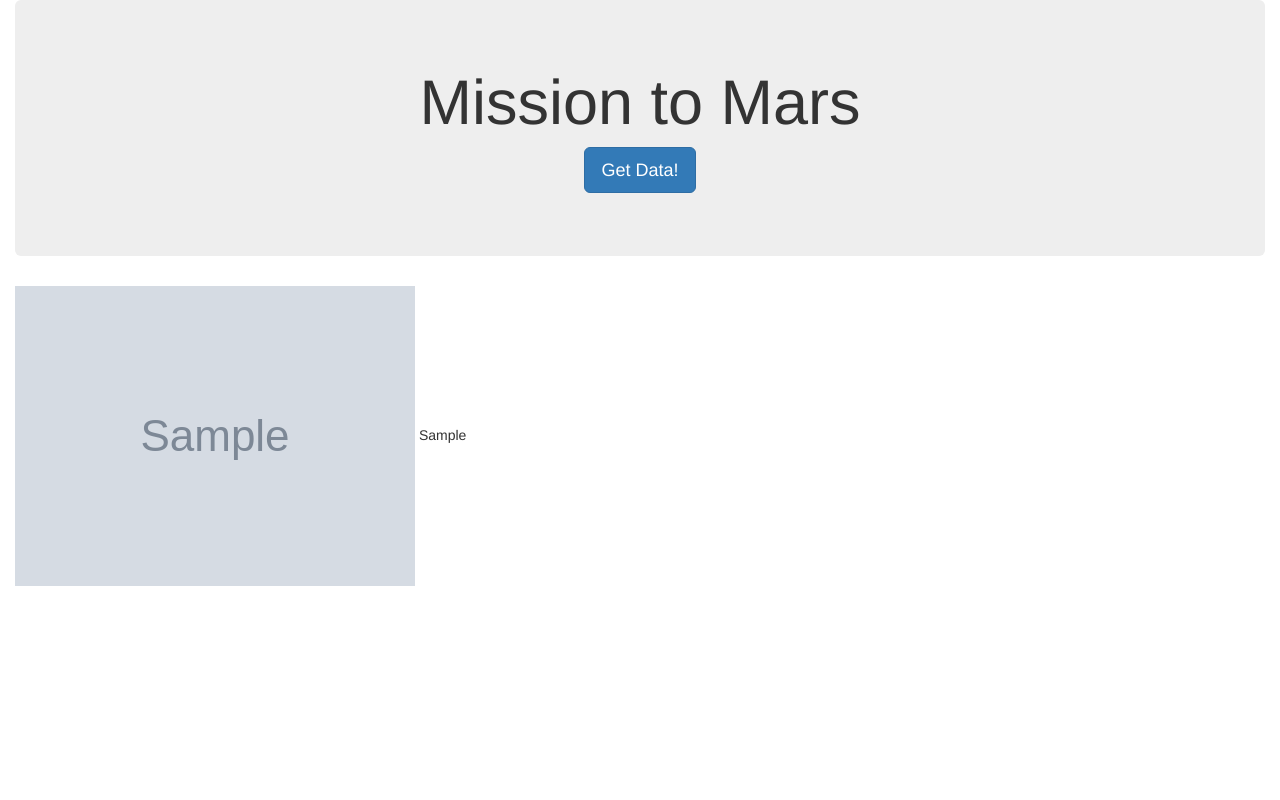
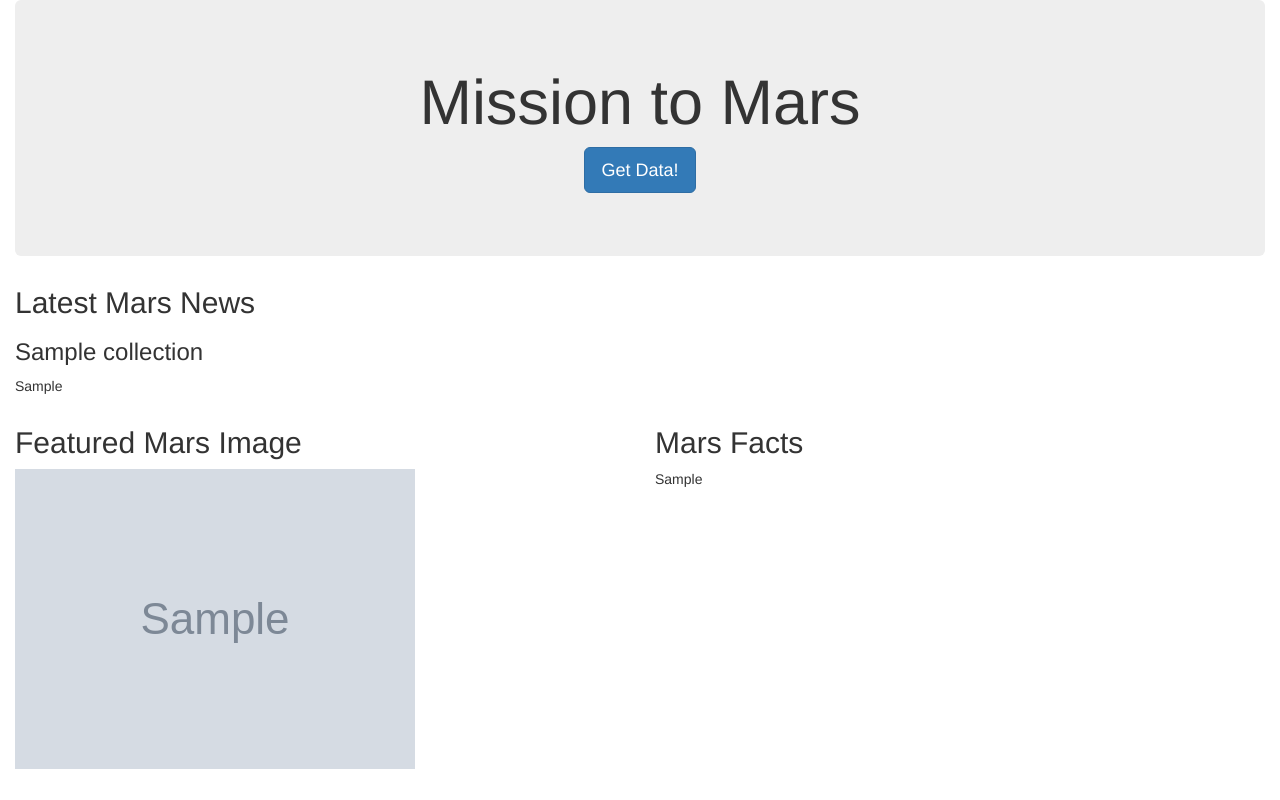
Before and after one commit to improvbutterfly/web-scraping-challenge, a Flask app: page / in a window 1280 px wide. Run offline with Flask 2, Linux system fonts and the light colour scheme; grey boxes marked "Sample" are stand-in pictures; a database or web service that is not in the repository returns one stand-in record (values such as "Sample title"); some libraries are stand-ins or nearby versions.

Commit message:
Fixing webpage

```diff
--- a/Missions_to_Mars/app.py
+++ b/Missions_to_Mars/app.py
@@ -25,7 +25,6 @@ def home():
 def scrape():
 
     # Run the scrape function and save the results to a variable
-    # @TODO: YOUR CODE HERE!
     mars_data = scrape_mars.scrape()
 
     # Update the Mongo database using update and upsert=True
--- a/Missions_to_Mars/templates/index.html
+++ b/Missions_to_Mars/templates/index.html
@@ -15,10 +15,23 @@
       <h1>Mission to Mars</h1>
       <p><a class="btn btn-primary btn-lg" href="/scrape" role="button">Get Data!</a></p>
     </div>
-    <img src="{{ mars.featured_image_url }}">
-    {% autoescape false %}
-    {{ mars.mars_facts }}
-    {% endautoescape %}
+    <h2>Latest Mars News</h2>
+    <h3>{{ mars.news_title }}</h3>
+    <p>{{ mars.news_p }}</p>
+    <div class="row">
+      <div class="col-md-6">
+        <h2>Featured Mars Image</h2>
+        {% if mars.featured_image_url %}
+        <img src="{{ mars.featured_image_url }}" class="img-fluid" />
+        {% endif %}
+      </div>
+      <div class="col-md-6">
+        <h2>Mars Facts</h2>
+        {% autoescape false %}
+        {{ mars.mars_facts }}
+        {% endautoescape %}
+      </div>
+    </div>
   </div>
   </div>
 </body>
```
